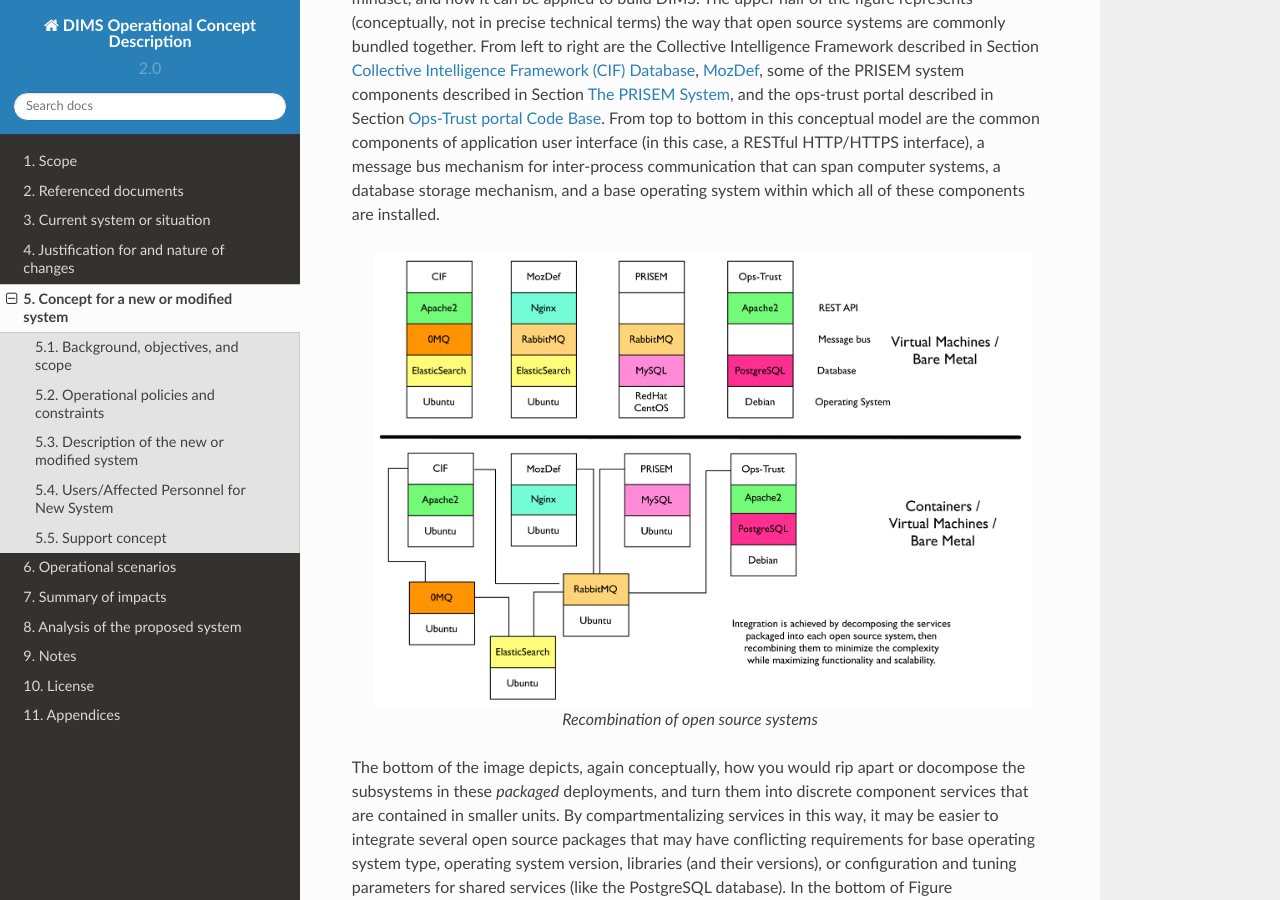
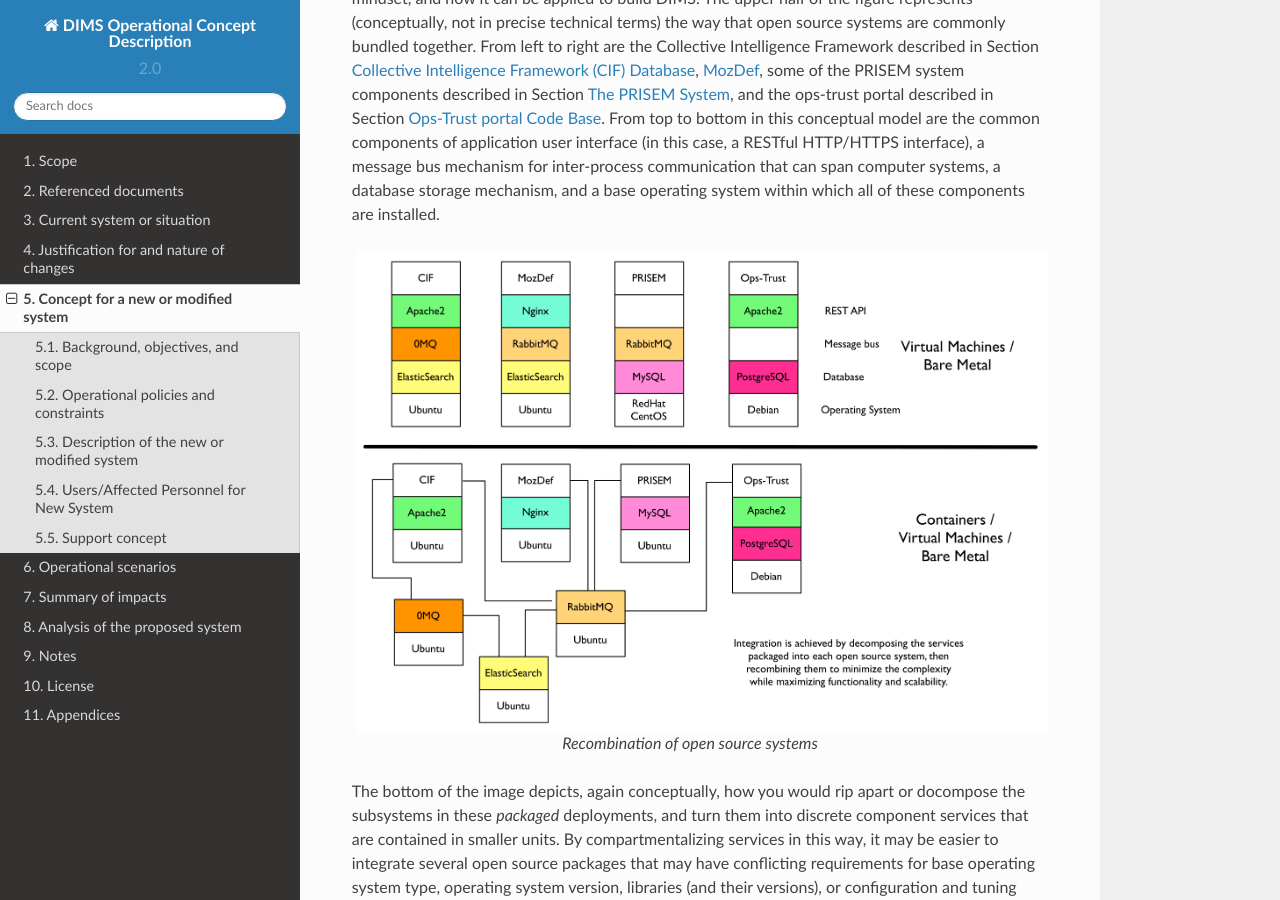
Before and after one commit to uw-dims/dims-ocd, a Sphinx documentation site: the page built from docs/source/newsystem.rst, in a window 1280 px wide and 900 px high, scrolled down 1151 px. Built offline with Sphinx 7.4.7 and the Read the Docs theme 2.0.0, drawn with Linux system fonts in a browser that asks for light colours.

Commit message:
Bump image size up to make PDF look better

```diff
--- a/docs/source/newsystem.rst
+++ b/docs/source/newsystem.rst
@@ -81,7 +81,7 @@
 
 .. figure:: images/open-source-tool-integration-v1.png
    :alt: Recombination of open source systems
-   :width: 95%
+   :width: 100%
    :align: center
 
    Recombination of open source systems
```
